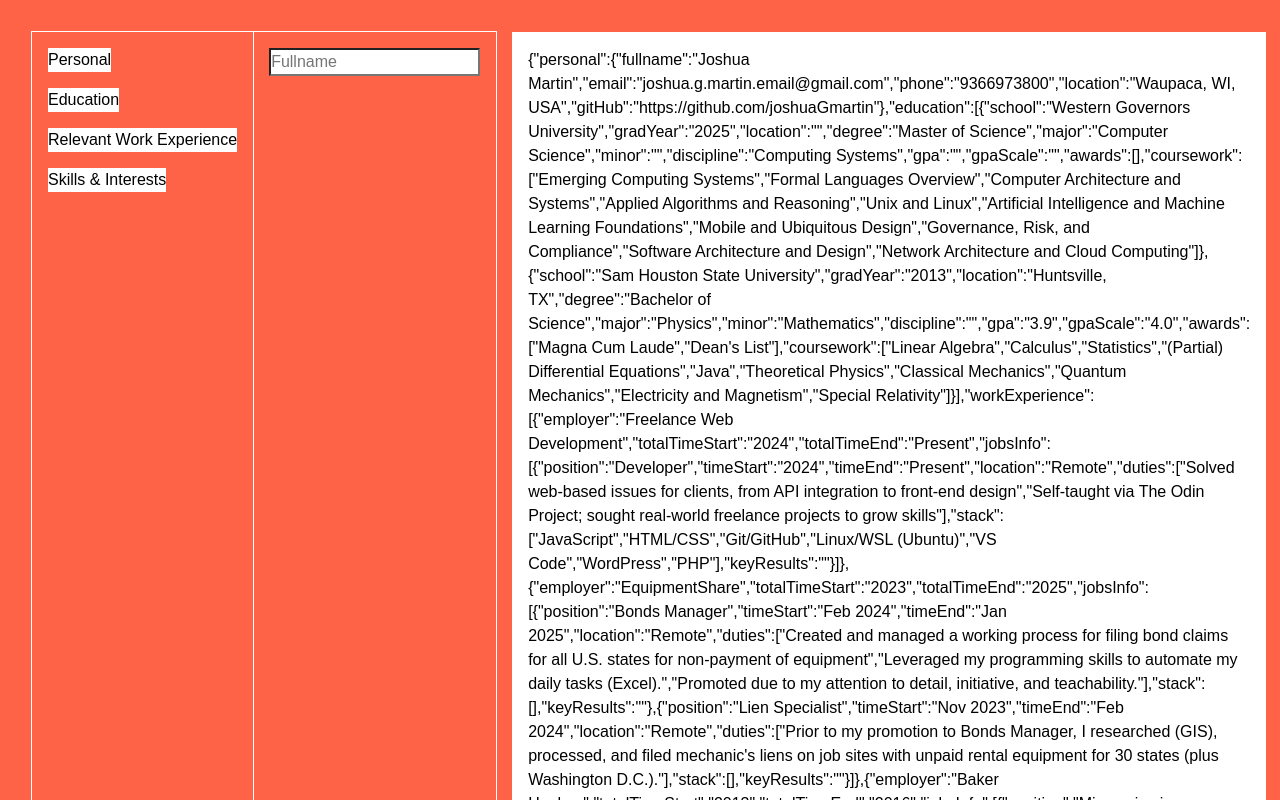
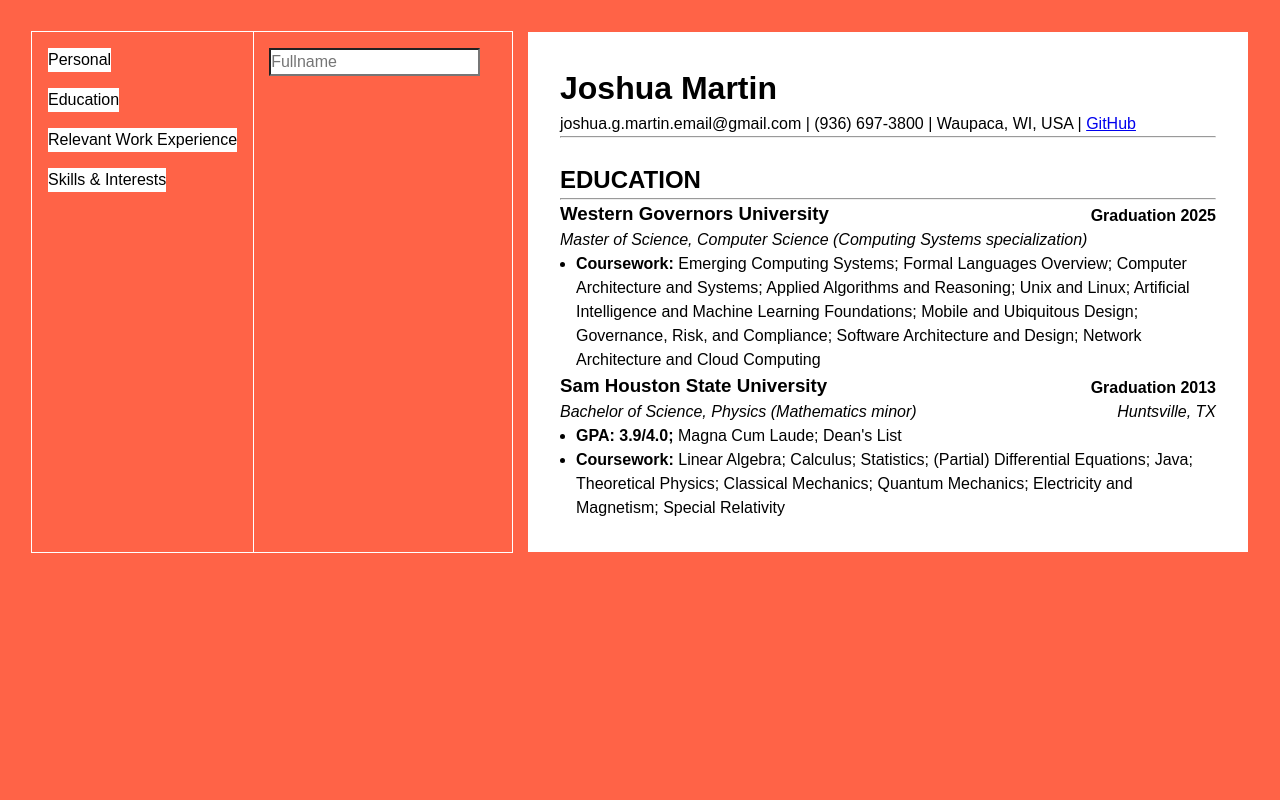
Before and after one commit to joshuaGmartin/cv-app, a React (Vite) app: page / in a window 1280 px wide. Shown: the top 800 px of the page. Built offline with nearby package versions, Linux system fonts and the light colour scheme.

Commit message:
Add Personal and Education info to Resume section

```diff
--- a/src/App.css
+++ b/src/App.css
@@ -17,7 +17,7 @@
   /* text-align: center; */
 
   display: grid;
-  grid-template-columns: 1fr 1fr;
+  grid-template-columns: 2fr 3fr;
   gap: var(--spacing);
 }
 
@@ -52,7 +52,14 @@
 
 .Resume {
   background-color: white;
-  padding: var(--padding);
+  padding: calc(2 * var(--padding));
+}
+
+.Resume .education-top-line,
+.Resume .education-second-line {
+  display: flex;
+  justify-content: space-between;
+  align-items: end;
 }
 
 /* ======================================================= */
--- a/src/components/InfoInput.jsx
+++ b/src/components/InfoInput.jsx
@@ -15,16 +15,16 @@ const infoSections = [
 export default function InfoInput({ setUserData }) {
   const [infoSelection, setInfoSelection] = useState("Personal");
 
-  function infoSelectionComp() {
+  function infoSelectionComponent() {
     switch (infoSelection) {
       case "Education":
-        return <EducationInfoInput />;
+        return <EducationInfoInput setUserData={setUserData} />;
       case "Relevant Work Experience":
-        return <WorkExpInfoInput />;
+        return <WorkExpInfoInput setUserData={setUserData} />;
       case "Skills & Interests":
-        return <SkillsAndIntInfoInput />;
+        return <SkillsAndIntInfoInput setUserData={setUserData} />;
       default:
-        return <PersonalInfoInput />;
+        return <PersonalInfoInput setUserData={setUserData} />;
     }
   }
 
@@ -42,7 +42,7 @@ export default function InfoInput({ setUserData }) {
         })}
       </div>
 
-      {infoSelectionComp()}
+      {infoSelectionComponent()}
     </div>
   );
 }
--- a/src/components/PersonalInfoInput.jsx
+++ b/src/components/PersonalInfoInput.jsx
@@ -5,9 +5,3 @@ export default function PersonalInfoInput() {
     </div>
   );
 }
-
-// name
-// email
-// phone
-// location
-// github link
--- a/src/components/Resume.jsx
+++ b/src/components/Resume.jsx
@@ -1,15 +1,17 @@
+import ResumePortionPersonal from "./ResumePortionPersonal";
+import ResumePortionEducation from "./ResumePortionEducation";
+
 export default function Resume({ userData }) {
   return (
     <div className="Resume">
-      {JSON.stringify(userData)}
-      <div className="wrapper">
-        <button onClick={clickAlert}>Print</button>
-      </div>
+      <ResumePortionPersonal userData={userData} />
+      <hr />
+      <ResumePortionEducation userData={userData} />
     </div>
   );
 }
 
-function clickAlert() {
+function printResume() {
   const resumeElm = document.querySelector(".Resume");
   window.print();
 
--- /dev/null
+++ b/src/components/ResumePortionEducation.jsx
@@ -0,0 +1,100 @@
+export default function ResumePortionEducation({ userData }) {
+  return (
+    <div className="ResumePortionEducation">
+      <br />
+      <h2>EDUCATION</h2>
+      <hr />
+
+      {userData.education.map((thisEd) => {
+        return (
+          <>
+            <div className="education-top-line">
+              <h3>{thisEd.school}</h3>
+              <b>
+                Graduation {thisEd.gradYear}
+                {thisEd.currentStudent ? "(expected)" : null}
+              </b>
+            </div>
+
+            <div className="education-second-line">
+              <i>
+                {thisEd.degree}, {thisEd.major} (
+                {thisEd.minor !== ""
+                  ? thisEd.minor + " minor"
+                  : thisEd.specialization + " specialization"}
+                )
+              </i>
+              <i>{thisEd.location}</i>
+            </div>
+            <EducationListSection thisEd={thisEd} />
+          </>
+        );
+      })}
+    </div>
+  );
+}
+
+function EducationListSection({ thisEd }) {
+  let edList = null;
+  let edGPA = null;
+  let edAwards = null;
+  let edCourses = null;
+  let edGPAplusAwards = null;
+
+  if (thisEd.gpa || thisEd.awards.length > 0 || thisEd.coursework.length > 0) {
+    if (thisEd.gpa) {
+      edGPA = (
+        <b>
+          GPA: {thisEd.gpa}/{thisEd.gpaScale}
+          {thisEd.awards.length > 0 ? "; " : null}
+        </b>
+      );
+    }
+
+    if (thisEd.awards.length > 0) {
+      edAwards = "";
+
+      thisEd.awards.forEach((award, index) => {
+        edAwards += award;
+        if (index !== thisEd.awards.length - 1) {
+          edAwards += "; ";
+        }
+      });
+    }
+
+    if (thisEd.coursework.length > 0) {
+      edCourses = "";
+
+      thisEd.coursework.forEach((course, index) => {
+        edCourses += course;
+        if (index !== thisEd.coursework.length - 1) {
+          edCourses += "; ";
+        }
+      });
+    }
+
+    // if no gpa or awards, line is null (see edList below for null test in render)
+    if (edGPA || edAwards) {
+      edGPAplusAwards = (
+        <>
+          {edGPA}
+          {edAwards}
+        </>
+      );
+    }
+
+    edList = (
+      <ul>
+        {edGPAplusAwards ? <li>{edGPAplusAwards}</li> : null}
+        {edCourses ? (
+          <li>
+            <b>Coursework: </b>
+            {edCourses}
+          </li>
+        ) : null}
+      </ul>
+    );
+  }
+
+  return edList;
+}
--- /dev/null
+++ b/src/components/ResumePortionPersonal.jsx
@@ -0,0 +1,10 @@
+export default function ResumePortionPersonal({ userData }) {
+  return (
+    <div className="ResumePortionPersonal">
+      <h1>{userData.personal.fullname}</h1>
+      {userData.personal.email} | {userData.personal.phone} |{" "}
+      {userData.personal.location} |{" "}
+      <a href={userData.personal.gitHub}>GitHub</a>
+    </div>
+  );
+}
--- a/src/index.css
+++ b/src/index.css
@@ -14,6 +14,7 @@
   --padding: 1rem;
 
   font-family: Arial, Helvetica, sans-serif;
+  /* font-family: "Times New Roman", Times, serif; */
   /* line-height: 1.5; */
   line-height: calc(1.5 * var(--spacing));
   font-weight: 400;
--- a/src/reset.css
+++ b/src/reset.css
@@ -85,9 +85,9 @@ h6 {
 
 /* 9. Reset link styling */
 a {
-  appearance: none;
-  color: inherit;
-  text-decoration: none;
+  /* appearance: none; */
+  /* color: inherit; */
+  /* text-decoration: none; */
 }
 
 /* 10. lists */
--- a/src/userData.js
+++ b/src/userData.js
@@ -2,7 +2,7 @@ let userData = {
   personal: {
     fullname: "Joshua Martin",
     email: "joshua.g.martin.email@gmail.com",
-    phone: "9366973800",
+    phone: "(936) 697-3800",
     location: "Waupaca, WI, USA",
     gitHub: "https://github.com/joshuaGmartin",
   },
@@ -10,13 +10,14 @@ let userData = {
     {
       school: "Western Governors University",
       gradYear: "2025",
+      currentStudent: false,
       location: "",
       degree: "Master of Science",
       major: "Computer Science",
       minor: "",
-      discipline: "Computing Systems",
-      gpa: "",
-      gpaScale: "",
+      specialization: "Computing Systems",
+      gpa: null,
+      gpaScale: null,
       awards: [],
       coursework: [
         "Emerging Computing Systems",
@@ -34,11 +35,12 @@ let userData = {
     {
       school: "Sam Houston State University",
       gradYear: "2013",
+      currentStudent: false,
       location: "Huntsville, TX",
       degree: "Bachelor of Science",
       major: "Physics",
       minor: "Mathematics",
-      discipline: "",
+      specialization: null,
       gpa: "3.9",
       gpaScale: "4.0",
       awards: ["Magna Cum Laude", "Dean's List"],
@@ -80,7 +82,7 @@ let userData = {
             "WordPress",
             "PHP",
           ],
-          keyResults: "",
+          keyResults: [],
         },
       ],
     },
@@ -100,7 +102,7 @@ let userData = {
             "Promoted due to my attention to detail, initiative, and teachability.",
           ],
           stack: [],
-          keyResults: "",
+          keyResults: [],
         },
         {
           position: "Lien Specialist",
@@ -111,7 +113,7 @@ let userData = {
             "Prior to my promotion to Bonds Manager, I researched (GIS), processed, and filed mechanic's liens on job sites with unpaid rental equipment for 30 states (plus Washington D.C.).",
           ],
           stack: [],
-          keyResults: "",
+          keyResults: [],
         },
       ],
     },
```
